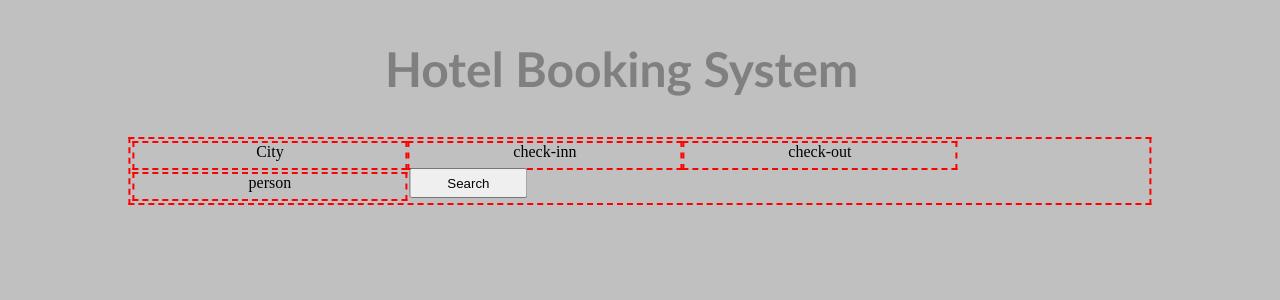
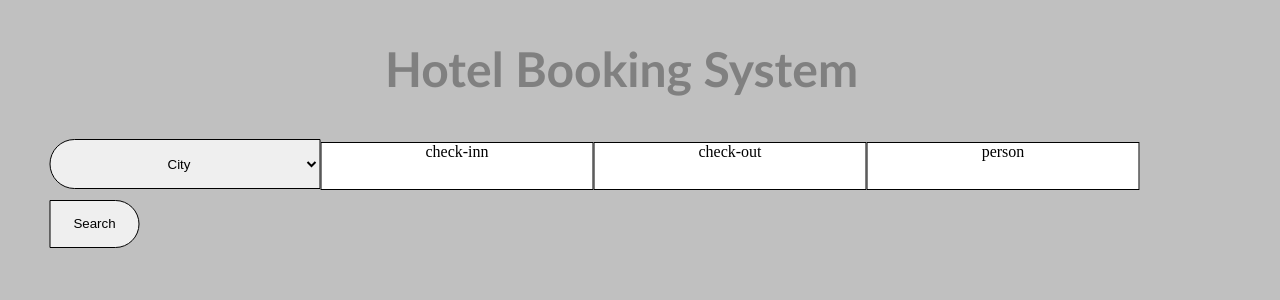
Before and after one commit to meetoza1706/Hotel_booking-php-project-, a PHP site: page /temp.html in a window 1280 px wide; the page is wider, and only the part inside the window is pictured. Shown: the part 92-392 px from the top of that part. Run offline with PHP 8.4, Linux system fonts and the light colour scheme.

Commit message:
10th april

```diff
--- a/main.css
+++ b/main.css
@@ -89,9 +89,8 @@
 }
 
 .search_container{
-    border: 2px red dashed;
 
-    width: 80%;
+    width: 1177px;
 
     position: relative;
     left: 50%;
@@ -107,20 +106,54 @@
 .inn_date,
 .out_date,
 .person{
-    border: 2px red dashed;
-
     width: 271px;
     height: 25px;
 
     text-align: center;
+    justify-content: center;
 
     display: inline-block;
 
     margin: -2px;
+    padding-bottom: 10px;
+}
+
+.city_content{
+    width: 100%;
+    height: 50px;
+
+    text-align: center;
+
+    border-radius: 25px 0px 0px 25px;
+    border: 1px black solid;
+}
+
+.person,
+.out_date,
+.inn_date{
+
+    position: relative;
+    bottom: 12px;
+
+    height: 36px;
+
+    background-color: white;
+}
+
+.inn_date,
+.out_date,
+.person{
+    border: 1px black solid;
 }
 
 .search-btn{
-    width: 118px;
-    height: 30px;
+    width: 90px;
+    height: 48px;
+
     display: inline-block;
+
+    margin-left: -2px;
+
+    border: 1px black solid;
+    border-radius: 0px 25px 25px 0px;
 }
--- a/temp.html
+++ b/temp.html
@@ -17,7 +17,10 @@
 
 
     <div class="search_container">
-        <div class="city">City</div>
+        <div class="city"><select id="city" class="city_content" name="city" placeholder="City">
+            <option value="City">City</option>
+            <option value="Ahmedabad">Ahmedabad</option>
+        </select></div>
         <div class="inn_date">check-inn</div> <!--check_inn date-->
         <div class="out_date">check-out</div><!--check_out Date-->
         <div class="person">person</div> <!--adults and kids-->
```
Also changed, not shown: index.php (+13 -0 lines).
